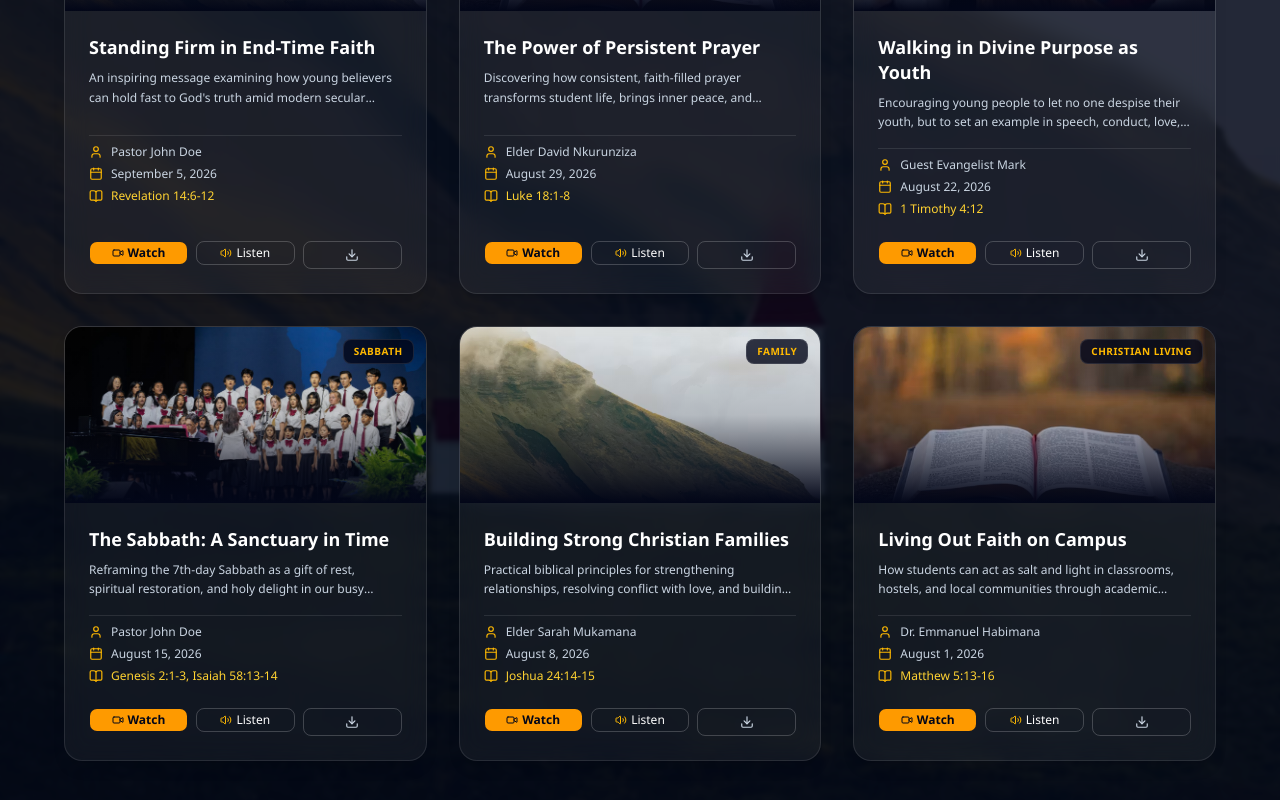
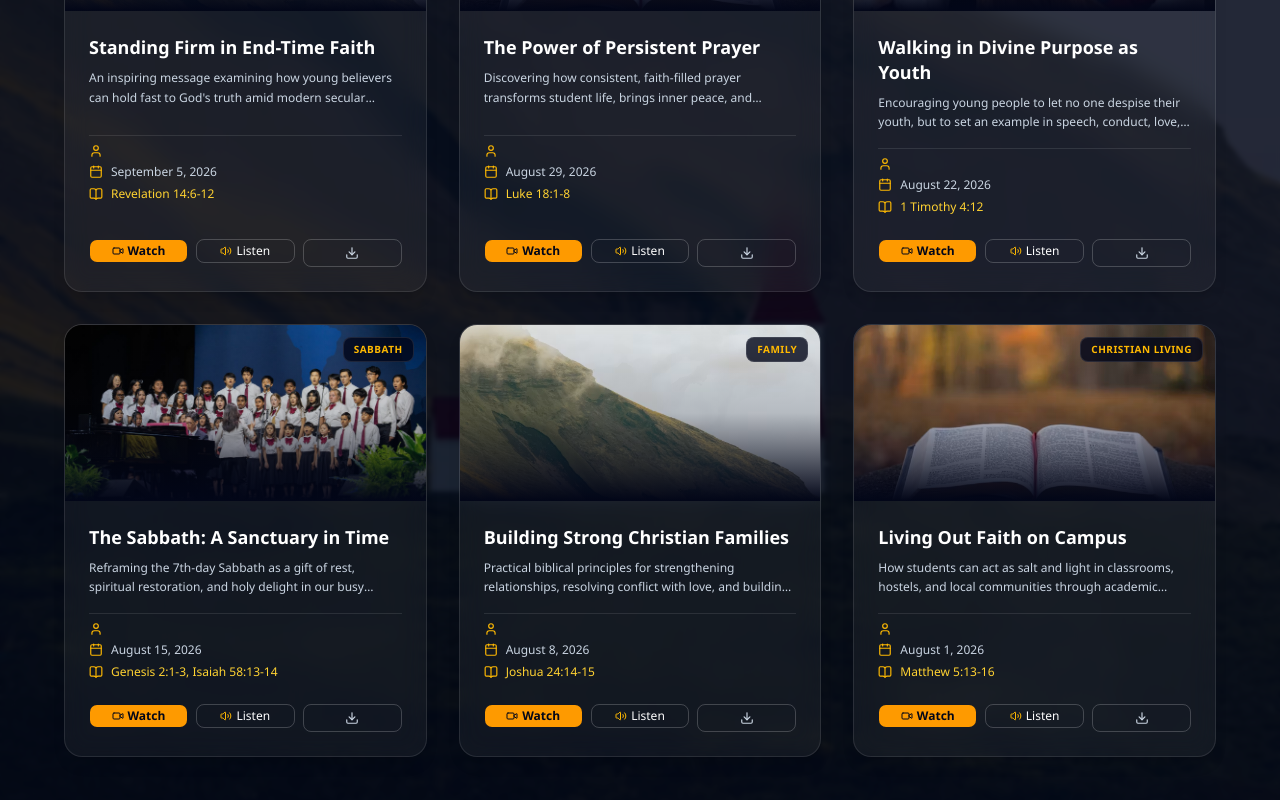
Before and after one commit to Manasse264/asa-unik, a Next.js app: page /sermons in a window 1280 px wide. Shown: the part 1156-1956 px from the top of the page. Built offline with nearby package versions, Linux system fonts and the light colour scheme; no server answers; the database is empty.

Commit message:
update29

```diff
--- a/app/about/page.tsx
+++ b/app/about/page.tsx
@@ -53,7 +53,7 @@ export default function AboutPage() {
           {/* 1. INTRODUCTION */}
           <div className="text-center max-w-3xl mx-auto">
             <p className="text-lg md:text-2xl text-slate-200 leading-relaxed font-medium">
-              <strong className="text-amber-400">ASA UNIK-RP NGOMA</strong> (Adventist Students Association) is a vibrant Seventh-day Adventist campus church and fellowship based at the Rwanda Polytechnic (RP) Ngoma Campus in Kibungo, Eastern Province, Rwanda.
+              <strong className="text-amber-400">ASA UNIK-RP NGOMA</strong> (Adventist Students Association) is a vibrant Seventh-day Adventist church and fellowship based at the Rwanda Polytechnic (RP) Ngoma College in Kibungo, Eastern Province, Rwanda.
             </p>
           </div>
 
@@ -199,13 +199,13 @@ export default function AboutPage() {
               </h2>
               <div className="space-y-3 text-sm text-slate-200">
                 <p>
-                  <strong>Physical Address:</strong> RP Ngoma Campus (IPRC Ngoma), Kibungo, Ngoma District, Eastern Province, Rwanda.
+                  <strong>Physical Address:</strong> ASA RP Ngoma College, Kibungo, Ngoma District, Eastern Province, Rwanda.
                 </p>
                 <p>
-                  <strong>Directions:</strong> From Kibungo town center, follow the main road towards RP Ngoma Campus. The ASA sanctuary is located within the campus grounds.
+                  <strong>Directions:</strong> From Kibungo town center, follow the main road towards RP Ngoma College. The ASA sanctuary is located within the campus grounds.
                 </p>
                 <div className="pt-2 space-y-1">
-                  <p className="flex items-center gap-2"><Phone className="w-4 h-4 text-amber-400" /> +250 780 000 000</p>
+                  <p className="flex items-center gap-2"><Phone className="w-4 h-4 text-amber-400" /> +250 790 673 150</p>
                   <p className="flex items-center gap-2"><Mail className="w-4 h-4 text-amber-400" /> info@asaunikrpngoma.org</p>
                 </div>
               </div>
--- a/app/contact/page.tsx
+++ b/app/contact/page.tsx
@@ -6,18 +6,16 @@ export default function ContactPage() {
       <section className="container px-4 py-12 md:px-8">
         <div className="mb-8 max-w-3xl space-y-3">
           <p className="text-xs font-bold uppercase tracking-widest text-primary">Contact</p>
-          <h1 className="text-3xl font-black text-slate-900 sm:text-4xl">Reach ASA UNIK-RP NGOMA</h1>
+          <h1 className="text-3xl font-black text-slate-900 sm:text-4xl">ASA UNIK-RP NGOMA</h1>
           <p className="text-sm leading-7 text-slate-600 sm:text-base">Send a message, request prayer, get directions, or connect with the church through official channels.</p>
         </div>
 
         <div className="grid gap-6 lg:grid-cols-3">
           <div className="space-y-4 rounded-lg border bg-white p-5 shadow-sm">
             <h2 className="text-xl font-black text-slate-900">Contact Information</h2>
-            <p className="flex gap-2 text-sm text-slate-700"><MapPin className="mt-0.5 h-4 w-4 shrink-0 text-primary" /> RP Ngoma Campus, Kibungo, Eastern Province, Rwanda</p>
-            <p className="flex items-center gap-2 text-sm text-slate-700"><Phone className="h-4 w-4 text-primary" /> +250 780 000 000</p>
+            <p className="flex gap-2 text-sm text-slate-700"><MapPin className="mt-0.5 h-4 w-4 shrink-0 text-primary" />ASA RP Ngoma College, Kibungo, Eastern Province, Rwanda</p>
+            <p className="flex items-center gap-2 text-sm text-slate-700"><Phone className="h-4 w-4 text-primary" /> +250 790 673 150</p>
             <p className="flex items-center gap-2 text-sm text-slate-700"><Mail className="h-4 w-4 text-primary" /> info@asaunikrpngoma.org</p>
-            <p className="flex items-center gap-2 text-sm text-slate-700"><Clock className="h-4 w-4 text-primary" /> Office hours: Mon-Fri, 9:00 AM - 5:00 PM</p>
-            <p className="text-sm font-semibold text-slate-900">Website: asaunikrpngoma.org</p>
             <div className="flex flex-wrap gap-2 pt-2">
               {["Facebook", "YouTube", "Instagram", "X"].map((name) => (
                 <a key={name} href="#" aria-label={name} className="rounded-full bg-slate-900 px-3 py-2 text-xs font-black text-white">
--- a/app/events/page.tsx
+++ b/app/events/page.tsx
@@ -18,7 +18,7 @@ export default function EventsPage() {
         <div className="container grid gap-8 px-4 py-12 md:px-8 lg:grid-cols-2 lg:py-16">
           <div className="space-y-4">
             <p className="text-xs font-bold uppercase tracking-widest text-amber-300">Church Activities</p>
-            <h1 className="text-3xl font-black leading-tight sm:text-4xl">Events at ASA UNIK-RP NGOMA</h1>
+            <h1 className="text-3xl font-black leading-tight sm:text-4xl">ASA UNIK-RP NGOMA</h1>
             <p className="max-w-2xl text-sm leading-7 text-slate-300 sm:text-base">
               Follow upcoming worship services, prayer meetings, Bible studies, youth programs, evangelism, community outreach, and special church programs.
             </p>
--- a/app/gallery/page.tsx
+++ b/app/gallery/page.tsx
@@ -17,7 +17,7 @@ export default function GalleryPage() {
       <section className="container px-4 py-12 md:px-8">
         <div className="mb-8 max-w-3xl space-y-3">
           <p className="text-xs font-bold uppercase tracking-widest text-primary">Church Gallery</p>
-          <h1 className="text-3xl font-black text-slate-900 sm:text-4xl">Life at ASA UNIK-RP NGOMA</h1>
+          <h1 className="text-3xl font-black text-slate-900 sm:text-4xl">ASA UNIK-RP NGOMA</h1>
           <p className="text-sm leading-7 text-slate-600 sm:text-base">Photos and videos from worship services, Sabbath School, ministries, baptisms, evangelism, outreach, and special events.</p>
         </div>
 
--- a/app/sermons/page.tsx
+++ b/app/sermons/page.tsx
@@ -49,7 +49,7 @@ const SERMONS_DATA: Sermon[] = [
   {
     id: "sermon-1",
     title: "Standing Firm in End-Time Faith",
-    speaker: "Pastor John Doe",
+    speaker: "",
     date: "September 5, 2026",
     category: "Prophecy",
     bibleReference: "Revelation 14:6-12",
@@ -62,7 +62,7 @@ const SERMONS_DATA: Sermon[] = [
   {
     id: "sermon-2",
     title: "The Power of Persistent Prayer",
-    speaker: "Elder David Nkurunziza",
+    speaker: "",
     date: "August 29, 2026",
     category: "Prayer",
     bibleReference: "Luke 18:1-8",
@@ -74,7 +74,7 @@ const SERMONS_DATA: Sermon[] = [
   {
     id: "sermon-3",
     title: "Walking in Divine Purpose as Youth",
-    speaker: "Guest Evangelist Mark",
+    speaker: "",
     date: "August 22, 2026",
     category: "Youth",
     bibleReference: "1 Timothy 4:12",
@@ -86,7 +86,7 @@ const SERMONS_DATA: Sermon[] = [
   {
     id: "sermon-4",
     title: "The Sabbath: A Sanctuary in Time",
-    speaker: "Pastor John Doe",
+    speaker: "",
     date: "August 15, 2026",
     category: "Sabbath",
     bibleReference: "Genesis 2:1-3, Isaiah 58:13-14",
@@ -98,7 +98,7 @@ const SERMONS_DATA: Sermon[] = [
   {
     id: "sermon-5",
     title: "Building Strong Christian Families",
-    speaker: "Elder Sarah Mukamana",
+    speaker: "",
     date: "August 8, 2026",
     category: "Family",
     bibleReference: "Joshua 24:14-15",
@@ -110,7 +110,7 @@ const SERMONS_DATA: Sermon[] = [
   {
     id: "sermon-6",
     title: "Living Out Faith on Campus",
-    speaker: "Dr. Emmanuel Habimana",
+    speaker: "",
     date: "August 1, 2026",
     category: "Christian Living",
     bibleReference: "Matthew 5:13-16",
```
